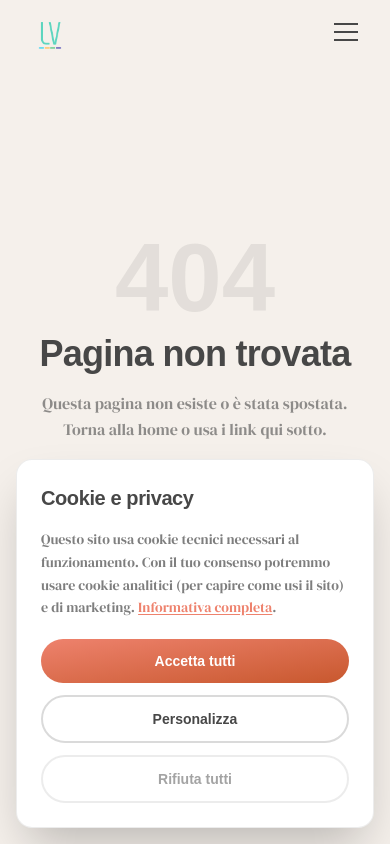
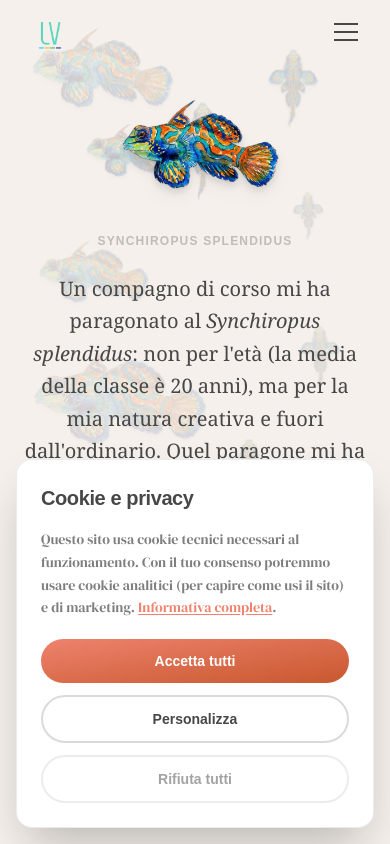
Before and after one commit to makelucavizza-ship-it/sito-personale, a Next.js app: page /pesce in a window 390 px wide. Before the commit this address had no page. Shown: the top 844 px of the page. Built offline with nearby package versions, Linux system fonts and the light colour scheme.

Commit message:
Easter egg: mandarin fish links to /pesce page
Clicking the fish (nav desktop, nav mobile, footer) navigates to /pesce —
a page with floating fish and the Synchiropus splendidus story.

https://claude.ai/code/session_01CGND5pdBDErRkX1suWPy6K

```diff
--- /dev/null
+++ b/src/app/pesce/page.tsx
@@ -0,0 +1,130 @@
+"use client";
+
+import Image from "next/image";
+import Link from "next/link";
+import { motion } from "framer-motion";
+
+const FISH = [
+  { src: "/pesce-mandarino-1-nobg.png", w: 180, h: 93 },
+  { src: "/pesce-mandarino-2-nobg.png", w: 160, h: 83 },
+  { src: "/pesce-mandarino-1-nobg.png", w: 120, h: 62 },
+  { src: "/pesce-mandarino-2-nobg.png", w: 200, h: 104 },
+  { src: "/pesce-mandarino-1-nobg.png", w: 140, h: 72 },
+  { src: "/pesce-mandarino-2-nobg.png", w: 100, h: 52 },
+  { src: "/pesce-mandarino-1-nobg.png", w: 220, h: 114 },
+  { src: "/pesce-mandarino-2-nobg.png", w: 130, h: 67 },
+  { src: "/pesce-mandarino-1-nobg.png", w: 90,  h: 47 },
+  { src: "/pesce-mandarino-2-nobg.png", w: 170, h: 88 },
+  { src: "/pesce-mandarino-1-nobg.png", w: 150, h: 78 },
+  { src: "/pesce-mandarino-2-nobg.png", w: 110, h: 57 },
+];
+
+const positions = [
+  { top: "3%",  left: "2%"   },
+  { top: "6%",  right: "4%"  },
+  { top: "15%", left: "18%"  },
+  { top: "12%", right: "22%" },
+  { top: "28%", left: "5%"   },
+  { top: "22%", right: "8%"  },
+  { top: "40%", left: "1%"   },
+  { top: "38%", right: "1%"  },
+  { top: "55%", left: "12%"  },
+  { top: "52%", right: "14%" },
+  { top: "70%", left: "3%"   },
+  { top: "68%", right: "5%"  },
+];
+
+export default function PescePage() {
+  return (
+    <div className="min-h-screen bg-bg overflow-hidden relative flex items-center justify-center px-6 py-24">
+
+      {/* Scattered fish */}
+      {FISH.map((fish, i) => (
+        <motion.div
+          key={i}
+          className="fixed pointer-events-none select-none"
+          style={{ ...positions[i], opacity: 0 }}
+          animate={{
+            opacity: [0, 0.18, 0.12, 0.2, 0.14],
+            y: [0, -8, 4, -6, 0],
+            rotate: [0, 2, -2, 1, 0],
+          }}
+          transition={{
+            duration: 6 + i * 0.7,
+            delay: i * 0.15,
+            repeat: Infinity,
+            ease: "easeInOut",
+          }}
+        >
+          <Image
+            src={fish.src}
+            alt=""
+            width={fish.w}
+            height={fish.h}
+            className="drop-shadow-md"
+          />
+        </motion.div>
+      ))}
+
+      {/* Main content */}
+      <div className="relative z-10 max-w-2xl mx-auto text-center">
+        <motion.div
+          initial={{ opacity: 0, scale: 0.8 }}
+          animate={{ opacity: 1, scale: 1 }}
+          transition={{ duration: 0.6, ease: "easeOut" }}
+          className="mb-8"
+        >
+          <Image
+            src="/pesce-mandarino-1-nobg.png"
+            alt="Synchiropus splendidus"
+            width={200}
+            height={104}
+            className="mx-auto drop-shadow-lg"
+          />
+        </motion.div>
+
+        <motion.p
+          initial={{ opacity: 0 }}
+          animate={{ opacity: 1 }}
+          transition={{ delay: 0.2, duration: 0.5 }}
+          className="text-xs font-bold text-primary/30 uppercase tracking-widest mb-6"
+          style={{ fontFamily: "Phenomena, sans-serif" }}
+        >
+          Synchiropus splendidus
+        </motion.p>
+
+        <motion.blockquote
+          initial={{ opacity: 0, y: 20 }}
+          animate={{ opacity: 1, y: 0 }}
+          transition={{ delay: 0.35, duration: 0.7 }}
+          className="text-xl md:text-2xl text-primary leading-relaxed mb-10"
+          style={{ fontFamily: "Sailors, Georgia, serif" }}
+        >
+          Un compagno di corso mi ha paragonato al{" "}
+          <em>Synchiropus splendidus</em>: non per l&apos;età (la media della
+          classe è 20 anni), ma per la mia natura creativa e fuori
+          dall&apos;ordinario. Quel paragone mi ha fatto riflettere su come mi
+          vedono gli altri e sul perché scelgo percorsi non lineari. La
+          risposta che mi sono dato:{" "}
+          <strong>non voglio fare cose &quot;corrette&quot;, ma cose strane.</strong>{" "}
+          La mia missione è spingere la creatività al massimo attraverso
+          progetti concreti che incidano davvero nella vita delle persone,
+          rendendola più interessante, più piacevole, più divertente.
+        </motion.blockquote>
+
+        <motion.div
+          initial={{ opacity: 0 }}
+          animate={{ opacity: 1 }}
+          transition={{ delay: 0.7, duration: 0.5 }}
+        >
+          <Link
+            href="/"
+            className="text-sm text-primary/40 hover:text-primary/70 transition-colors underline underline-offset-4"
+          >
+            ← torna al mondo dei grandi
+          </Link>
+        </motion.div>
+      </div>
+    </div>
+  );
+}
--- a/src/components/Footer.tsx
+++ b/src/components/Footer.tsx
@@ -100,9 +100,9 @@ export default function Footer() {
         </div>
 
         <div className="mt-12 pt-8 border-t border-bg/10 flex flex-col md:flex-row justify-between items-start md:items-center gap-4 relative">
-          <div className="absolute right-0 bottom-0 pointer-events-none opacity-30">
+          <Link href="/pesce" className="absolute right-0 bottom-0 opacity-30 hover:opacity-60 transition-opacity duration-300" title="🐠">
             <Image src="/pesce-mandarino-2-nobg.png" alt="" width={110} height={57} className="brightness-0 invert drop-shadow-sm" />
-          </div>
+          </Link>
           <p className="text-bg/40 text-xs">
             © {new Date().getFullYear()} Luca Vizza. Tutti i diritti riservati.
           </p>
--- a/src/components/Navigation.tsx
+++ b/src/components/Navigation.tsx
@@ -64,9 +64,9 @@ export default function Navigation() {
           >
             Calcolatore gratuito
           </Link>
-          <div className="pointer-events-none select-none opacity-50 hidden lg:block">
+          <Link href="/pesce" className="opacity-50 hover:opacity-80 transition-opacity duration-300 hidden lg:block" title="🐠">
             <Image src="/pesce-mandarino-1-nobg.png" alt="" width={60} height={31} className="drop-shadow-sm" />
-          </div>
+          </Link>
         </div>
 
         {/* Mobile hamburger */}
@@ -122,8 +122,10 @@ export default function Navigation() {
                   Informativa Privacy
                 </Link>
               </li>
-              <li className="pt-2 flex justify-end opacity-40 pointer-events-none">
-                <Image src="/pesce-mandarino-1-nobg.png" alt="" width={80} height={42} />
+              <li className="pt-2 flex justify-end">
+                <Link href="/pesce" onClick={() => setMenuOpen(false)} className="opacity-40 hover:opacity-70 transition-opacity duration-300">
+                  <Image src="/pesce-mandarino-1-nobg.png" alt="" width={80} height={42} />
+                </Link>
               </li>
             </ul>
           </motion.div>
```
